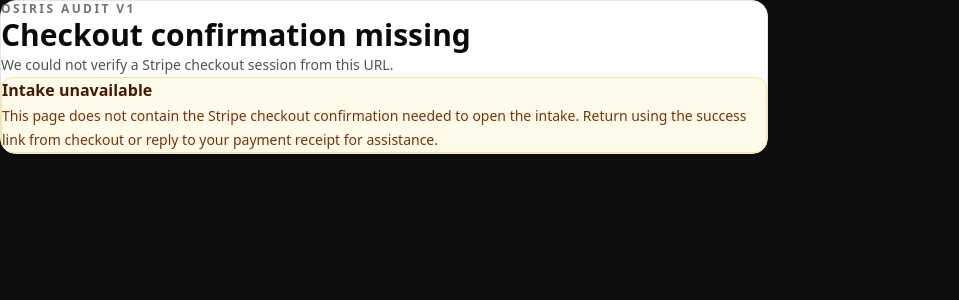
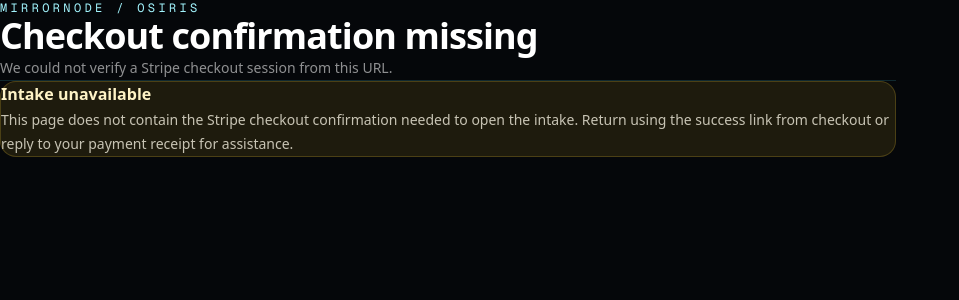
Before and after one commit to mirrornode/mirrornode-platform, a Next.js app: page /osiris-audit/success in a window 1280 px wide. Shown: the top 300 px of the page, without its empty margins (0-959 px from the left). Built offline with nearby package versions, Linux system fonts and the light colour scheme.

Commit message:
feat: present Osiris post-purchase handoff in MIRRORNODE shell

```diff
--- a/app/osiris-audit/success/page.tsx
+++ b/app/osiris-audit/success/page.tsx
@@ -30,36 +30,43 @@ export default async function SuccessPage({ searchParams }: SuccessPageProps) {
         : null;
 
   return (
-    <main className="mx-auto flex min-h-screen max-w-3xl flex-col px-6 py-16">
-      <div className="rounded-2xl border border-neutral-200 bg-white p-8 shadow-sm sm:p-10">
-        <p className="text-xs font-semibold uppercase tracking-[0.2em] text-neutral-500">
-          Osiris Audit v1
-        </p>
-        <h1 className="mt-3 text-3xl font-semibold text-neutral-950">
-          {sessionId ? 'Complete your audit intake' : 'Checkout confirmation missing'}
-        </h1>
-        <p className="mt-3 max-w-2xl text-sm leading-6 text-neutral-600">
-          {sessionId
-            ? 'Complete the intake below. Your paid Osiris Audit checkout will be verified securely when you submit.'
-            : 'We could not verify a Stripe checkout session from this URL.'}
-        </p>
+    <main className="min-h-screen bg-[#05070a] px-6 py-12 text-white sm:py-16">
+      <div className="mx-auto max-w-4xl">
+        <header className="mb-8 border-b border-cyan-300/15 pb-6">
+          <p className="font-mono text-xs uppercase tracking-[0.28em] text-cyan-200">
+            MIRRORNODE / OSIRIS
+          </p>
+          <div className="mt-4 flex flex-col gap-3 sm:flex-row sm:items-end sm:justify-between">
+            <div>
+              <h1 className="text-3xl font-semibold tracking-tight sm:text-4xl">
+                {sessionId ? 'Secure audit handoff' : 'Checkout confirmation missing'}
+              </h1>
+              <p className="mt-2 max-w-2xl text-sm leading-6 text-white/55">
+                {sessionId
+                  ? 'Your Osiris Audit v1 engagement continues here. Complete the authorized intake to move the work into review.'
+                  : 'We could not verify a Stripe checkout session from this URL.'}
+              </p>
+            </div>
+            {sessionId ? (
+              <div className="rounded-full border border-cyan-300/20 bg-cyan-300/10 px-4 py-2 font-mono text-xs uppercase tracking-[0.16em] text-cyan-100">
+                MOPCON delivery surface
+              </div>
+            ) : null}
+          </div>
+        </header>
 
         {sessionId ? (
           <OsirisAuditIntakeForm sessionId={sessionId} />
         ) : (
-          <div
-            className="mt-8 rounded-xl border border-amber-200 bg-amber-50 p-5"
+          <section
+            className="rounded-2xl border border-amber-300/20 bg-amber-300/10 p-6"
             role="alert"
           >
-            <h2 className="font-semibold text-amber-950">
-              Intake unavailable
-            </h2>
-            <p className="mt-2 text-sm leading-6 text-amber-900">
-              This page does not contain the Stripe checkout confirmation
-              needed to open the intake. Return using the success link from
-              checkout or reply to your payment receipt for assistance.
+            <h2 className="font-semibold text-amber-100">Intake unavailable</h2>
+            <p className="mt-2 text-sm leading-6 text-amber-50/75">
+              This page does not contain the Stripe checkout confirmation needed to open the intake. Return using the success link from checkout or reply to your payment receipt for assistance.
             </p>
-          </div>
+          </section>
         )}
       </div>
     </main>
```
